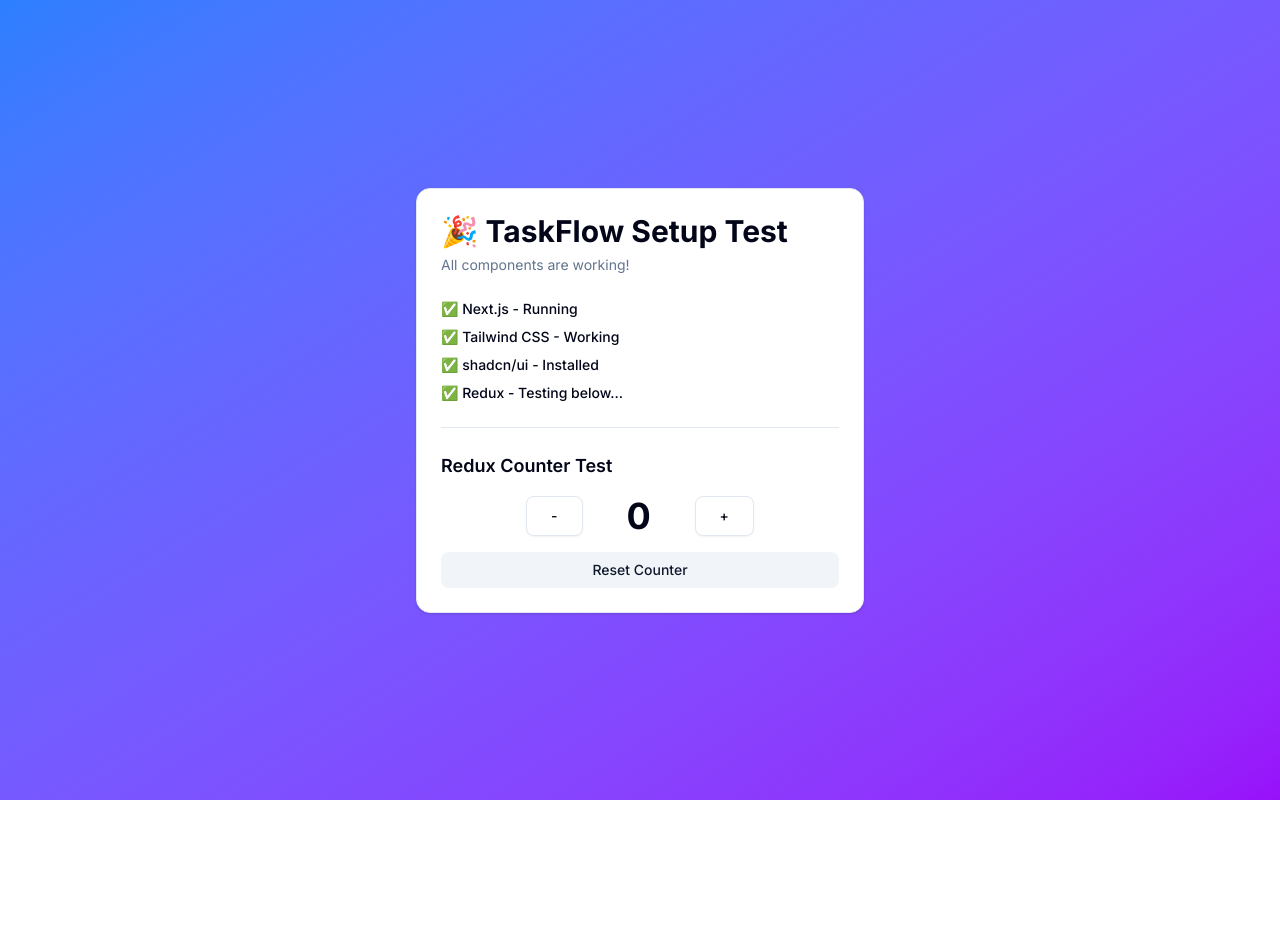
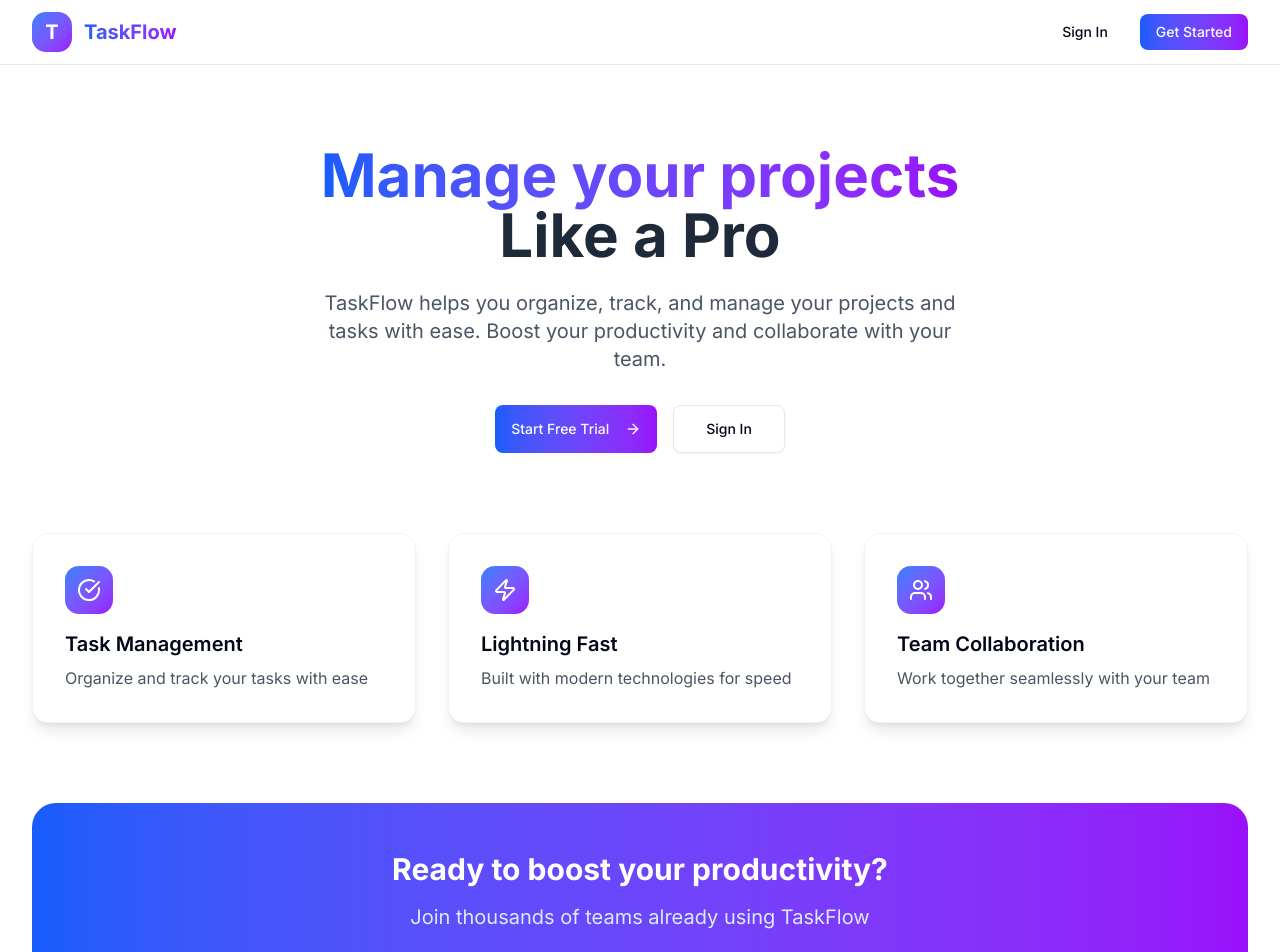
Before and after one commit to Raiynegicheha/TaskFlow, a Next.js app in the folder taskflow-frontend/: page / in a window 1280 px wide. Shown: the top 952 px of the page. Before the commit the page ends 800 px from the top, so only its background shows below. Built offline with nearby package versions, Linux system fonts and the light colour scheme; no server answers.

Commit message:
Landing Page

```diff
--- a/taskflow-frontend/src/app/page.js
+++ b/taskflow-frontend/src/app/page.js
@@ -1,9 +1,17 @@
-'use client';
+"use client";
 
-import { Button } from '@/components/ui/button';
-import { Card, CardContent, CardDescription, CardHeader, CardTitle } from '@/components/ui/card';
-import { useSelector, useDispatch } from 'react-redux';
-import { increment, decrement, reset } from '@/store/slices/testSlice';
+import { Button } from "@/components/ui/button";
+import {
+  Card,
+  CardContent,
+  CardDescription,
+  CardHeader,
+  CardTitle,
+} from "@/components/ui/card";
+import { useSelector, useDispatch } from "react-redux";
+import { increment, decrement, reset } from "@/store/slices/testSlice";
+import Link from "next/link";
+import { ArrowRight, CheckCircle, Users, Zap } from "lucide-react";
 
 export default function Home() {
   // Access Redux state
@@ -11,56 +19,137 @@
   // Get dispatch function to send actions
   const dispatch = useDispatch();
 
+  const features = [
+    {
+      icon: CheckCircle,
+      title: "Task Management",
+      description: "Organize and track your tasks with ease",
+    },
+    {
+      icon: Zap,
+      title: "Lightning Fast",
+      description: "Built with modern technologies for speed",
+    },
+    {
+      icon: Users,
+      title: "Team Collaboration",
+      description: "Work together seamlessly with your team",
+    },
+  ];
+
   return (
-    <div className="min-h-screen bg-gradient-to-br from-blue-500 to-purple-600 flex items-center justify-center p-4">
-      <Card className="w-full max-w-md">
-        <CardHeader>
-          <CardTitle className="text-3xl font-bold">🎉 TaskFlow Setup Test</CardTitle>
-          <CardDescription>
-            All components are working!
-          </CardDescription>
-        </CardHeader>
-        <CardContent className="space-y-6">
-          {/* Status Checklist */}
-          <div className="space-y-2">
-            <p className="text-sm font-medium">✅ Next.js - Running</p>
-            <p className="text-sm font-medium">✅ Tailwind CSS - Working</p>
-            <p className="text-sm font-medium">✅ shadcn/ui - Installed</p>
-            <p className="text-sm font-medium">✅ Redux - Testing below...</p>
+    <div className="min-h-screen bg-gradient-br from-blue-50 via-indigo-50 to-purple-50">
+      {/* nav */}
+      <nav className="bg-white/80 backdrop-blur-md border-b border-gray-200 sticky top-0 z-50">
+        <div className="max-w-7xl mx-auto px-4 sm:px-6 lg:px-8">
+          <div className="flex justify-between items-center h-16">
+            <div className="flex items-center gap-3">
+              <div className="w-10 h-10 bg-gradient-to-br from-blue-500 to-purple-600 rounded-xl flex items-center justify-center">
+                <span className="text-xl font-bold text-white">T</span>
+              </div>
+              <span className="text-xl font-bold bg-gradient-to-r from-blue-600 to-purple-600 bg-clip-text text-transparent">
+                TaskFlow
+              </span>
+            </div>
+
+            <div className="flex items-center gap-4">
+              <Link href="/login">
+                <Button variant="ghost">Sign In</Button>
+              </Link>
+              <Link href="/register">
+                <Button className="bg-gradient-to-r from-blue-600 to-purple-600 hover:from-blue-700 hover:to-purple-700">
+                  Get Started
+                </Button>
+              </Link>
+            </div>
           </div>
+        </div>
+      </nav>
 
-          {/* Redux Counter Test */}
-          <div className="border-t pt-6">
-            <h3 className="text-lg font-semibold mb-4">Redux Counter Test</h3>
-            <div className="flex items-center justify-center gap-4 mb-4">
+      {/* Hero Section */}
+      <div className="max-w-7xl mx-auto px-4 sm:px-6 lg:px-8 py-20">
+        <div className="text-center">
+          <h1 className="text-5xl md:text-6xl font-bold mb-6">
+            <span className="bg-gradient-to-r from-blue-600 to-purple-600 bg-clip-text text-transparent">
+              Manage your projects
+            </span>
+            <br />
+            <span className="text-gray-800">Like a Pro</span>
+          </h1>
+          <p className="text-xl text-gray-600 mb-8 max-w-2xl mx-auto">
+            TaskFlow helps you organize, track, and manage your projects and
+            tasks with ease. Boost your productivity and collaborate with your
+            team.
+          </p>
+          <div className="flex gap-4 justify-center">
+            <Link href="/register">
               <Button
-                onClick={() => dispatch(decrement())}
-                variant="outline"
                 size="lg"
+                className="bg-gradient-to-r from-blue-600 to-purple-600 hover:from-blue-700 hover:to-purple-700 h-12 px-8"
               >
-                -
+                Start Free Trial
+                <ArrowRight className="ml-2 h-5 w-5" />
               </Button>
-              <div className="text-4xl font-bold w-20 text-center">
-                {count}
+            </Link>
+            <Link href="/login">
+              <Button size="lg" variant="outline" className="h-12 px-8">
+                Sign In
+              </Button>
+            </Link>
+          </div>
+        </div>
+
+        {/* Features Grid */}
+        <div className="grid grid-cols-1 md:grid-cols-3 gap-8 mt-20">
+          {features.map((feature, index) => {
+            const Icon = feature.icon;
+            return (
+              <div
+                key={index}
+                className="bg-white p-8 rounded-2xl shadow-lg hover:shadow-xl transition-shadow border border-gray-100"
+              >
+                <div className="w-12 h-12 bg-gradient-to-br from-blue-500 to-purple-600 rounded-xl flex items-center justify-center mb-4">
+                  <Icon className="h-6 w-6 text-white" />
+                </div>
+                <h3 className="text-xl font-semibold mb-2">{feature.title}</h3>
+                <p className="text-gray-600">{feature.description}</p>
               </div>
-              <Button
-                onClick={() => dispatch(increment())}
-                variant="outline"
-                size="lg"
-              >
-                +
-              </Button>
-            </div>
+            );
+          })}
+        </div>
+
+        {/* CTA Section */}
+        <div className="mt-20 bg-gradient-to-r from-blue-600 to-purple-600 rounded-3xl p-12 text-center text-white">
+          <h2 className="text-3xl font-bold mb-4">
+            Ready to boost your productivity?
+          </h2>
+          <p className="text-xl mb-8 text-blue-100">
+            Join thousands of teams already using TaskFlow
+          </p>
+          <Link href="/register">
             <Button
-              onClick={() => dispatch(reset())}
+              size="lg"
               variant="secondary"
-              className="w-full"
+              className="bg-white text-blue-600 hover:bg-gray-100 h-12 px-8"
             >
-              Reset Counter
+              Create Your Account
+              <ArrowRight className="ml-2 h-5 w-5" />
             </Button>
+          </Link>
+        </div>
+      </div>
+
+      {/* Footer */}
+      <footer className="border-t border-gray-200 mt-20">
+        <div className="max-w-7xl mx-auto px-4 sm:px-6 lg:px-8 py-8">
+          <div className="text-center text-gray-600">
+            <p>© 2025 TaskFlow. Built with Next.js, Express, and MongoDB.</p>
+            <p className="text-sm mt-2">
+              A portfolio project showcasing full-stack development skills
+            </p>
           </div>
-        </CardContent>
-      </Card>
+        </div>
+      </footer>
     </div>
   );
 }
--- /dev/null
+++ b/taskflow-frontend/src/app/reduxtest/page.js
@@ -0,0 +1,66 @@
+'use client';
+
+import { Button } from '@/components/ui/button';
+import { Card, CardContent, CardDescription, CardHeader, CardTitle } from '@/components/ui/card';
+import { useSelector, useDispatch } from 'react-redux';
+import { increment, decrement, reset } from '@/store/slices/testSlice';
+
+export default function ReduxTest() {
+  // Access Redux state
+  const count = useSelector((state) => state.test.count);
+  // Get dispatch function to send actions
+  const dispatch = useDispatch();
+
+  return (
+    <div className="min-h-screen bg-gradient-to-br from-blue-500 to-purple-600 flex items-center justify-center p-4">
+      <Card className="w-full max-w-md">
+        <CardHeader>
+          <CardTitle className="text-3xl font-bold">🎉 TaskFlow Setup Test</CardTitle>
+          <CardDescription>
+            All components are working!
+          </CardDescription>
+        </CardHeader>
+        <CardContent className="space-y-6">
+          {/* Status Checklist */}
+          <div className="space-y-2">
+            <p className="text-sm font-medium">✅ Next.js - Running</p>
+            <p className="text-sm font-medium">✅ Tailwind CSS - Working</p>
+            <p className="text-sm font-medium">✅ shadcn/ui - Installed</p>
+            <p className="text-sm font-medium">✅ Redux - Testing below...</p>
+          </div>
+
+          {/* Redux Counter Test */}
+          <div className="border-t pt-6">
+            <h3 className="text-lg font-semibold mb-4">Redux Counter Test</h3>
+            <div className="flex items-center justify-center gap-4 mb-4">
+              <Button
+                onClick={() => dispatch(decrement())}
+                variant="outline"
+                size="lg"
+              >
+                -
+              </Button>
+              <div className="text-4xl font-bold w-20 text-center">
+                {count}
+              </div>
+              <Button
+                onClick={() => dispatch(increment())}
+                variant="outline"
+                size="lg"
+              >
+                +
+              </Button>
+            </div>
+            <Button
+              onClick={() => dispatch(reset())}
+              variant="secondary"
+              className="w-full"
+            >
+              Reset Counter
+            </Button>
+          </div>
+        </CardContent>
+      </Card>
+    </div>
+  );
+}
```
